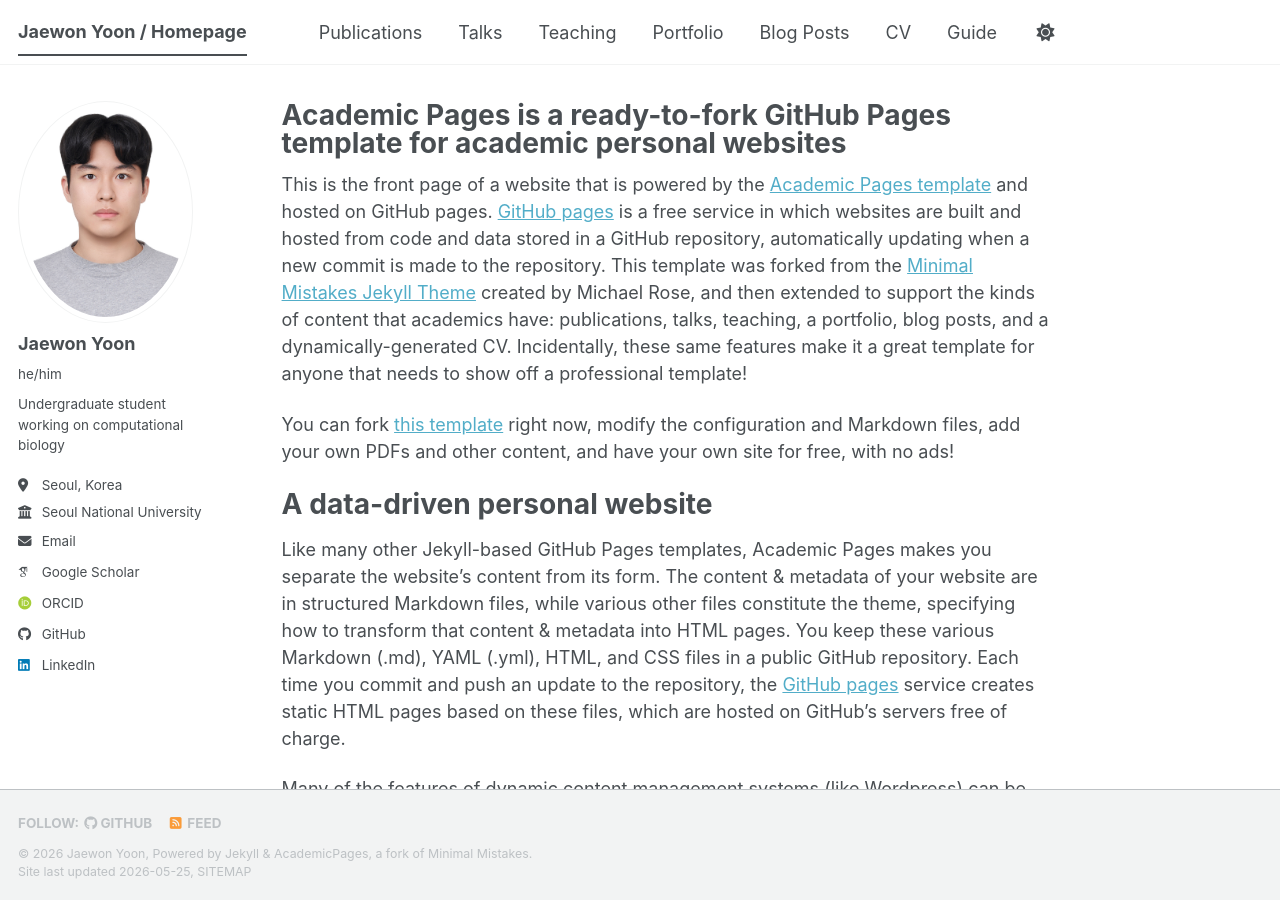
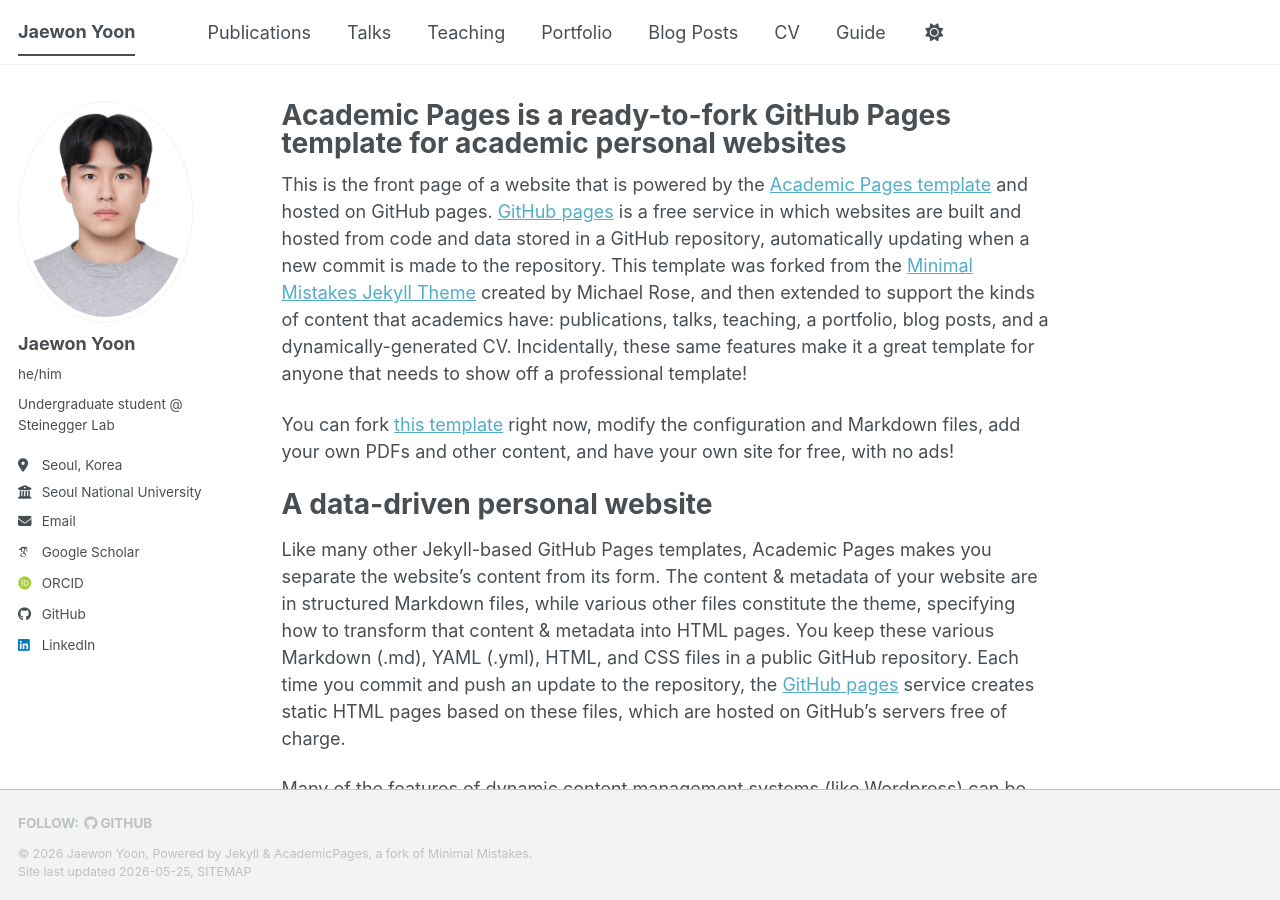
Before and after one commit to jwyoon05/jwyoon05.github.io, a Jekyll site: the page built from _pages/about.md, in a window 1280 px wide and 900 px high. Built offline with Jekyll 4.4.1, drawn with Linux system fonts in a browser that asks for light colours; some web fonts are replaced; a script bundle is joined from its source files by our own code; library files that are not in the unit come from our copies.

Commit message:
Update site title and bio in config file

```diff
--- a/_config.yml
+++ b/_config.yml
@@ -9,7 +9,7 @@
 # Basic Site Settings
 locale                   : "en-US"
 site_theme               : "default" # The available themes options are "default", "air", "sunrise", "mint", "dirt" and "contrast"
-title                    : "Jaewon Yoon / Homepage"
+title                    : "Jaewon Yoon"
 title_separator          : "-"
 name                     : &name "Jaewon Yoon"
 description              : &description "Jaewon's academic portfolio"   # Update this with a general description of your site, this is the default if not overridden by a page
@@ -26,7 +26,7 @@ author:
   avatar           : "Jaewon_Yoon.jpg"
   name             : "Jaewon Yoon"
   pronouns         : "he/him"
-  bio              : "Undergraduate student working on computational biology"
+  bio              : "Undergraduate student @ Steinegger Lab"
   location         : "Seoul, Korea"
   employer         : "Seoul National University"
   uri              : # URL
@@ -125,7 +125,7 @@ staticman:
       options:
         format           : "iso8601" # "iso8601" (default), "timestamp-seconds", "timestamp-milliseconds"
 atom_feed:
-  hide                   : false     # change to true to hide the RSS feed in the footer
+  hide                   : true     # change to true to hide the RSS feed in the footer
   path                   : # blank (default) uses feed.xml
 
 
```
